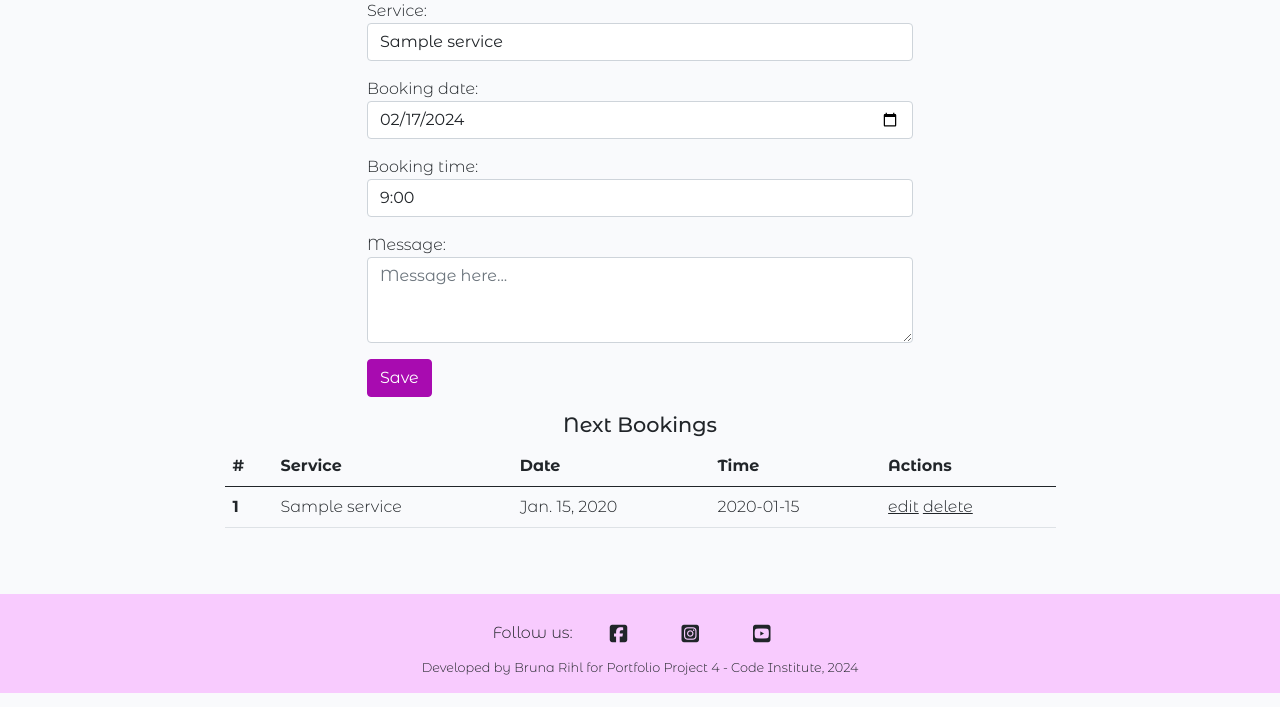
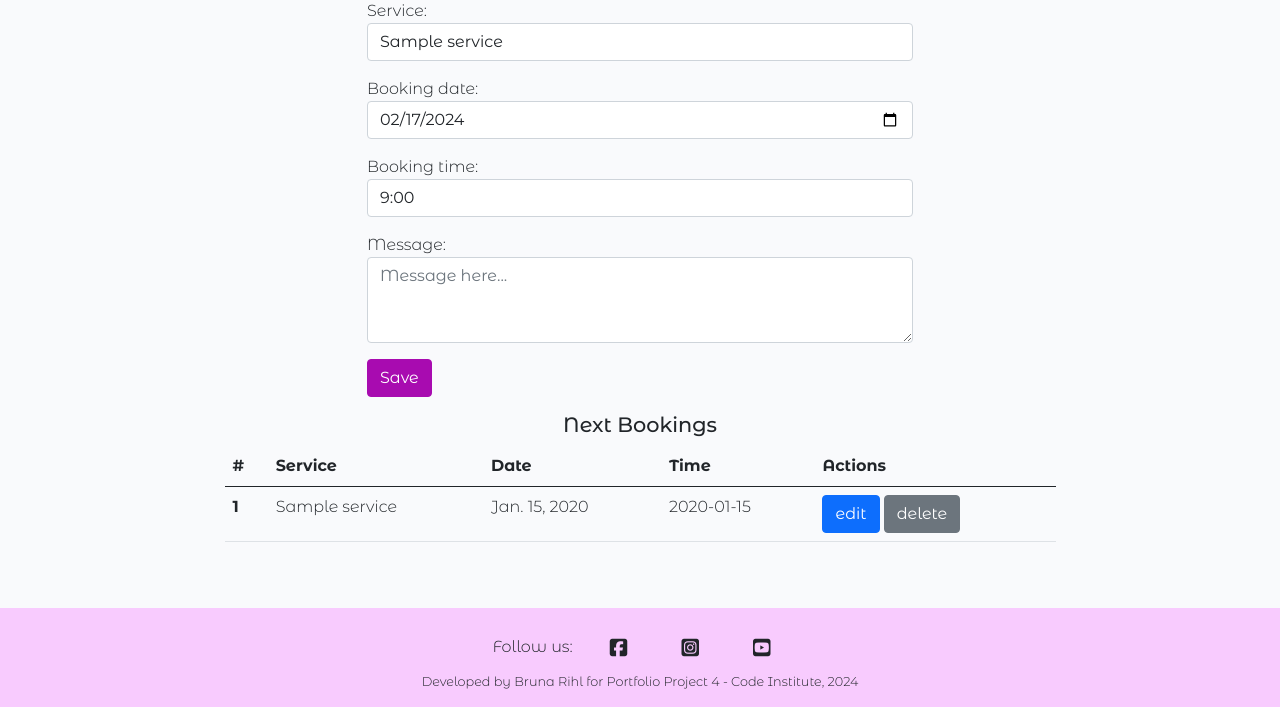
Before and after one commit to BrunaRihl/starlight-consultations, a Django app: page /booking/ in a window 1280 px wide. Shown: the part 170-877 px from the top of the page. Run offline with Django 3.2, Linux system fonts and the light colour scheme; a user stored in the database is signed in; tables that the repository leaves empty hold one stand-in row (values such as "Sample post"); some libraries are stand-ins or nearby versions; some web fonts are replaced.

Commit message:
style: add style class to the edit and delete button on the booking page

```diff
--- a/booking/templates/booking.html
+++ b/booking/templates/booking.html
@@ -37,8 +37,8 @@
               <td>{{ booking.booking_date }}</td>
               <td>{{ booking.booking_time }}</td>
               <td>
-                <a href="{% url 'edit_booking' booking_id=booking.id %}" class="text-dark">edit</a>
-                <a href="{% url 'delete_booking' booking_id=booking.id %}" class="text-dark">delete</a>
+                <a href="{% url 'edit_booking' booking_id=booking.id %}"  class="btn btn-primary">edit</a>
+                <a href="{% url 'delete_booking' booking_id=booking.id %}"  class="btn btn-secondary">delete</a>
               </td>
             </tr>
             {% endfor %}
--- a/website/templates/website/index.html
+++ b/website/templates/website/index.html
@@ -61,8 +61,13 @@
       <p class="text-center">Looking to schedule your online consultation? Join us on our website and gain exclusive access to book your appointments conveniently and quickly. Register now and start planning your future with ease!</p>
     </div>
     <div class="col-md-4 d-flex align-items-center justify-content-center justify-content-md-start">
+      {% if user.is_authenticated %}
       <a class="btn btn-secondary btn-lg btn-book"
       href="{% url 'create_booking' %}">Book Now!</a>
+      {% else %}
+      <a class="btn btn-secondary btn-lg btn-book"
+      href="{% url 'account_login' %}">Login First!</a>
+      {% endif %}
     </div>
   </div>
 </div>
```
